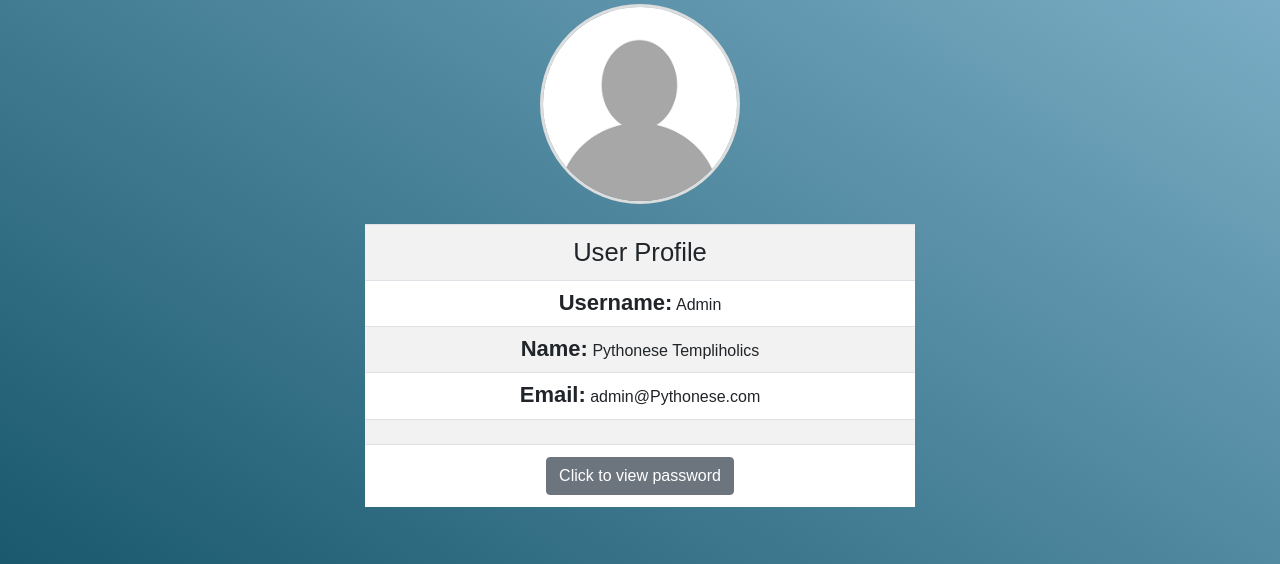
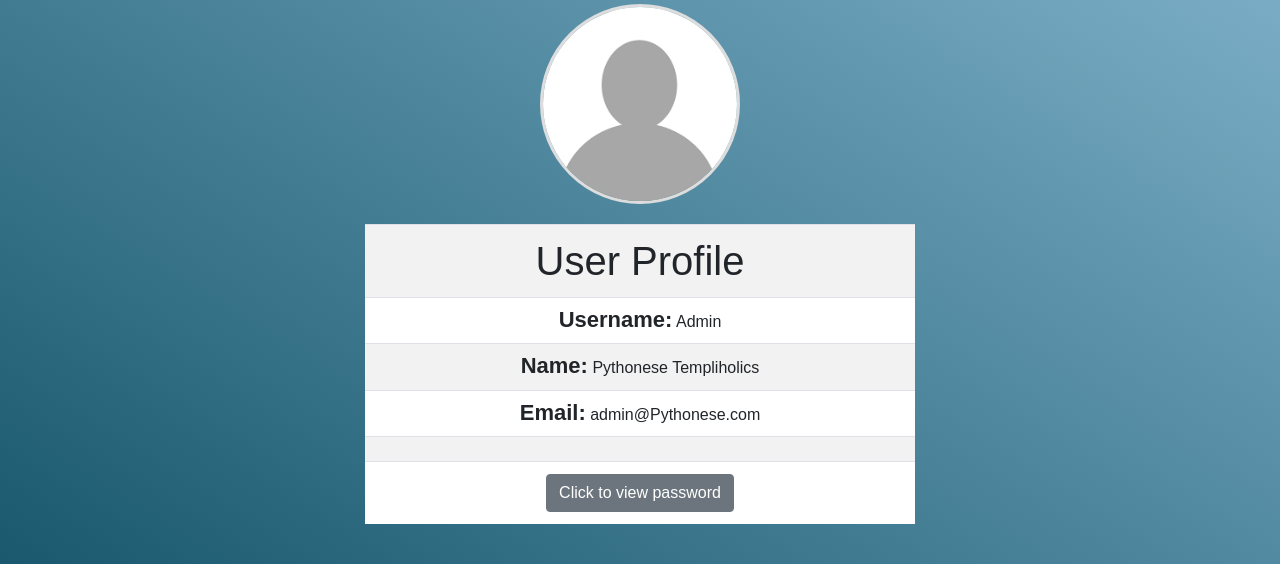
Before and after one commit to JeremyLock93/289-Captstone-Project-and-Development, a Flask app: page /profile in a window 1280 px wide. Shown: the part 132-696 px from the top of the page. Run offline with Flask 2, Linux system fonts and the light colour scheme; some libraries are stand-ins or nearby versions.

Commit message:
Update profile.html

```diff
--- a/Pythonese/templates/profile.html
+++ b/Pythonese/templates/profile.html
@@ -56,7 +56,7 @@
             <div class="profiletable">
               <table class="table table-striped" style="background-color:#FFF; ">
                   <tr>
-                    <th><h1 style="font-size: 2vw; ">User Profile</h1></th>
+                    <th><h1 style="font-size: 2.5em; ">User Profile</h1></th>
                   </tr>
                   <tr>
                     <td><b>Username:</b> {{username}}</td>
```
